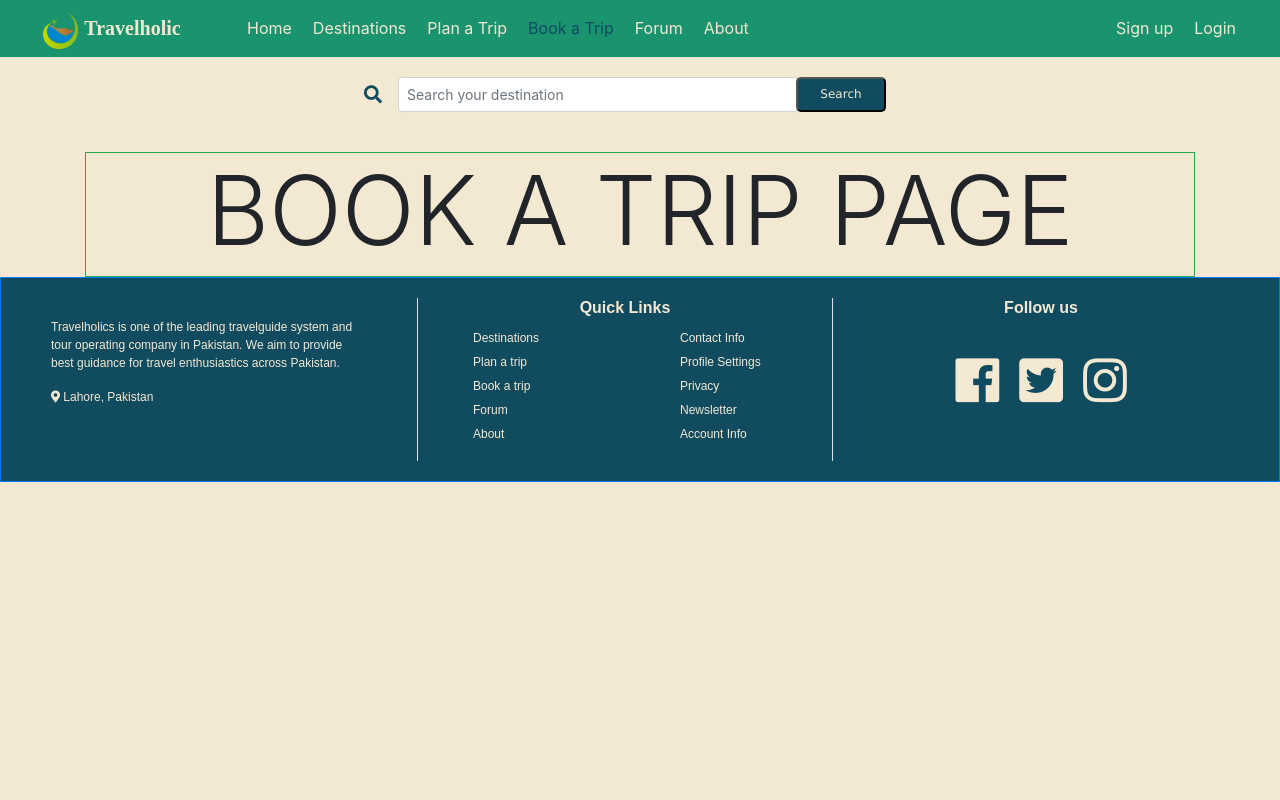
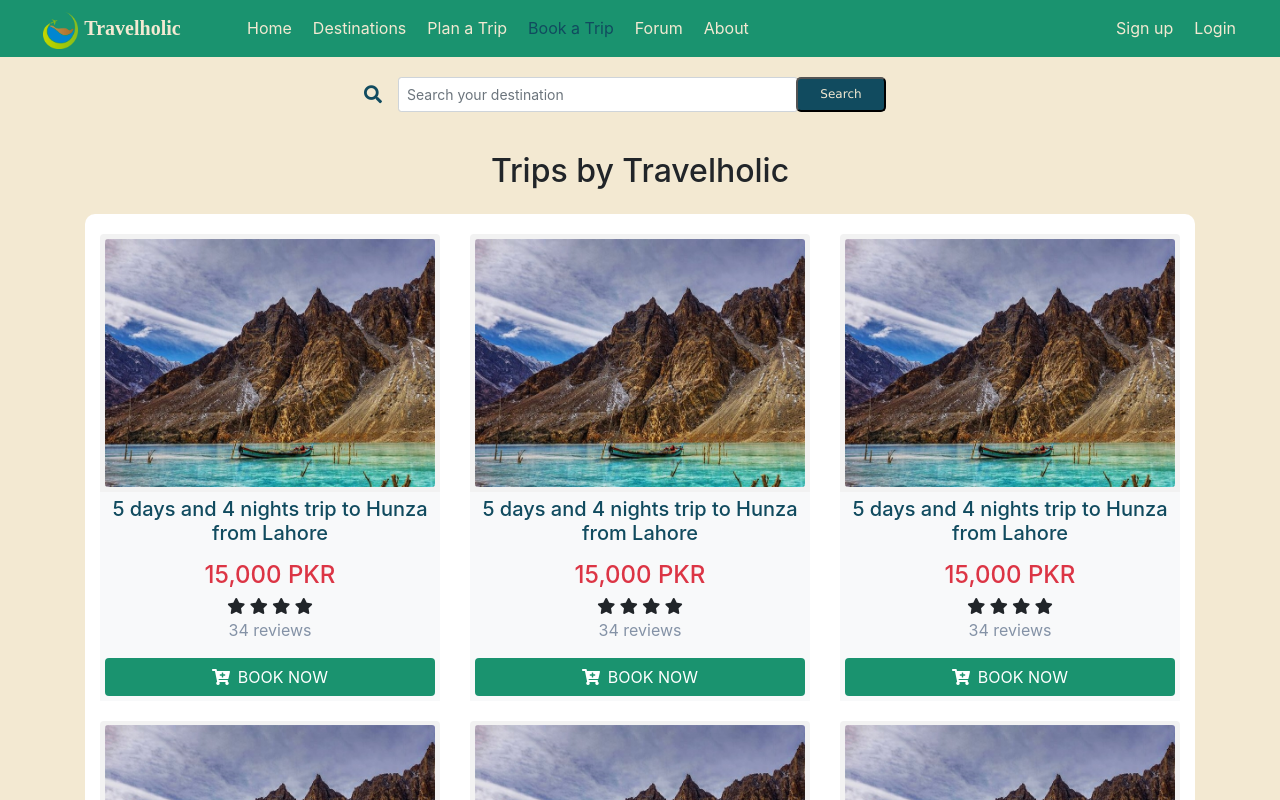
Before and after one commit to AsadGohar/travelholic, a React (Create React App) app: page /bookatrip in a window 1280 px wide. Shown: the top 800 px of the page. Built offline with nearby package versions, Linux system fonts and the light colour scheme.

Commit message:
Book a trip front page build complete

```diff
--- /dev/null
+++ b/src/components/book-a-trip/Book-a-trip.css
@@ -0,0 +1,4 @@
+.trip-cards-display-container{
+    border-radius: 10px;
+    padding-top: 20px;
+}
--- a/src/components/book-a-trip/Book-a-trip.js
+++ b/src/components/book-a-trip/Book-a-trip.js
@@ -1,14 +1,40 @@
     import React from 'react'
+    import "./Book-a-trip.css"
 
     //BookATrip components imported here
     import Searchbar from "../header/Searchbar.js"
+    import TripCard from "./TripCard.js"
 
     function BookATrip() {
         return (
-        <div className="container BookATrip-wrap">
+            <div className="container BookATrip-wrap ">
                 <Searchbar />
-            <div className=" border border-success d-flex justify-content-center pt-50">
-                <h1 className="display-1">BOOK A TRIP PAGE</h1>
+                <div className="row d-flex justify-content-center">
+                    <h2 className="mb-4">Trips by Travelholic</h2>
+                </div>
+                <div className="container pb-4 trip-cards-display-container bg-white ">
+                <div className="row">
+                    <div className="col-md-4 trip-card-div" >
+                        <TripCard />
+                    </div>
+                    <div className="col-md-4 trip-card-div" >
+                        <TripCard />
+                    </div>
+                    <div className="col-md-4 trip-card-div" >
+                        <TripCard />
+                    </div>
+                </div>
+                <div className="row trip-cards-display-container bg-white">
+                    <div className="col-md-4 trip-card-div" >
+                        <TripCard />
+                    </div>
+                    <div className="col-md-4 trip-card-div" >
+                        <TripCard />
+                    </div>
+                    <div className="col-md-4 trip-card-div" >
+                        <TripCard />
+                    </div>
+                </div>
                 </div>
             </div>
         );
--- /dev/null
+++ b/src/components/book-a-trip/TripCard.css
@@ -0,0 +1,31 @@
+.card {
+    position: relative;
+    min-width: 0;
+    word-wrap: break-word;
+    background-color: #F2F2F2;
+    border: none;
+}
+
+.trip-image:hover{
+    cursor: pointer;
+    -ms-transform: scale(1.05);
+    -webkit-transform: scale(1.05);
+    transform: scale(1.05);
+    transition: 0.7s;
+}
+.trip-title{
+    color: #114B5F;
+}
+
+.booktrip-btn {
+    background-color: #1A936F;
+    color: #fff
+}
+.booktrip-btn:hover{
+    background-color: #10664c;
+    color: #fff
+}
+
+a {
+    text-decoration: none !important
+}
--- /dev/null
+++ b/src/components/book-a-trip/TripCard.js
@@ -0,0 +1,35 @@
+import React from 'react';
+import { Images } from 'react-bootstrap-icons';
+import "./TripCard.css"
+
+function TripCard() {
+    return (
+        <div className="trip-card">
+            <div className="card d-flex justify-content-center">
+                <div className="card-body">
+                    <div className="card-img-actions d-flex">
+                        <img src={"images/demo3.jpg"} className="card-img trip-image img-fluid" width="96" height="350" alt="" />
+                    </div>
+                </div>
+                <div className="card-body bg-light text-center">
+                    <div className="mb-2">
+                        <h5 className="font-weight-semibold mb-3"> <a href="#" className="trip-title  mb-2" data-abc="true">5 days and 4 nights trip to Hunza from Lahore</a> </h5>
+                    </div>
+                    <h4 className="mb-1 font-weight-semibold text-danger trip-price">15,000 PKR</h4>
+                    <div>
+                        <i className="fa fa-star star"></i> <i className="fa fa-star star"></i> <i className="fa fa-star star"></i> <i className="fa fa-star star"></i>
+                    </div>
+                    <div className="text-muted mb-3">
+                        34 reviews
+                    </div>
+                    <button type="button" className="btn bg-cart booktrip-btn d-flex w-100 justify-content-center">
+                        <i className="fa fa-cart-plus mr-2 mt-1"></i>
+                        BOOK NOW
+                    </button>
+                </div>
+            </div>
+        </div>
+    )
+}
+
+export default TripCard;
--- a/src/components/header/Navbar.css
+++ b/src/components/header/Navbar.css
@@ -1,6 +1,7 @@
 #navbar-wrap{
     background-color:#1A936F;
     color:#F3E9D2;
+
 }
 #navbar-logo{
     width: 35px;
--- a/src/components/header/Navbar.js
+++ b/src/components/header/Navbar.js
@@ -6,7 +6,7 @@ function Navbar() {
     return (
         <div className="row " id="navbar-container">
             <div className="container-fluid "  >
-                <nav className="navbar navbar-expand-lg" id="navbar-wrap">
+                <nav className="navbar navbar-expand-lg " id="navbar-wrap">
                     <button className="navbar-toggler navbar-dark" type="button" data-toggle="collapse" data-target="#navbarToggler" aria-controls="navbarToggler" aria-expanded="false" aria-label="Toggle navigation">
                         <span className="navbar-toggler-icon"></span>
                     </button>
```
Lines whose indentation alone changed are shown as unchanged.
